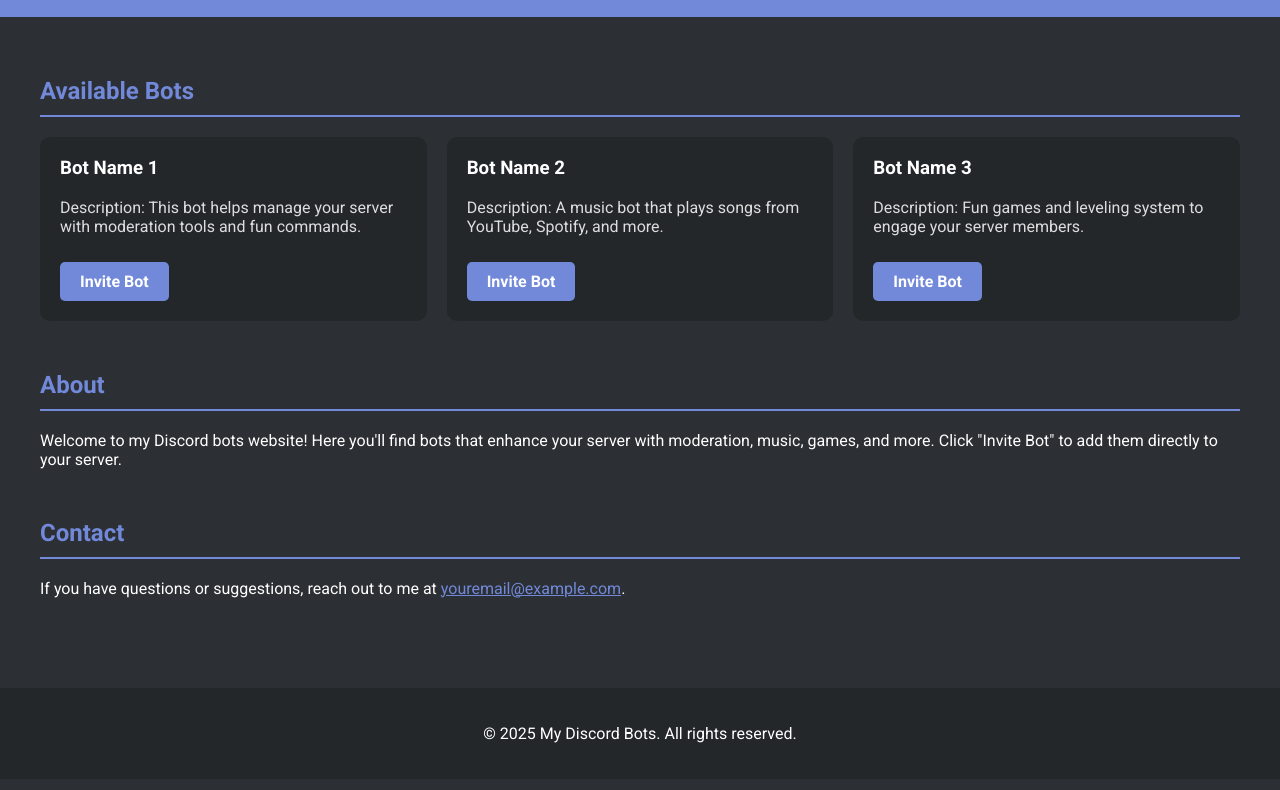
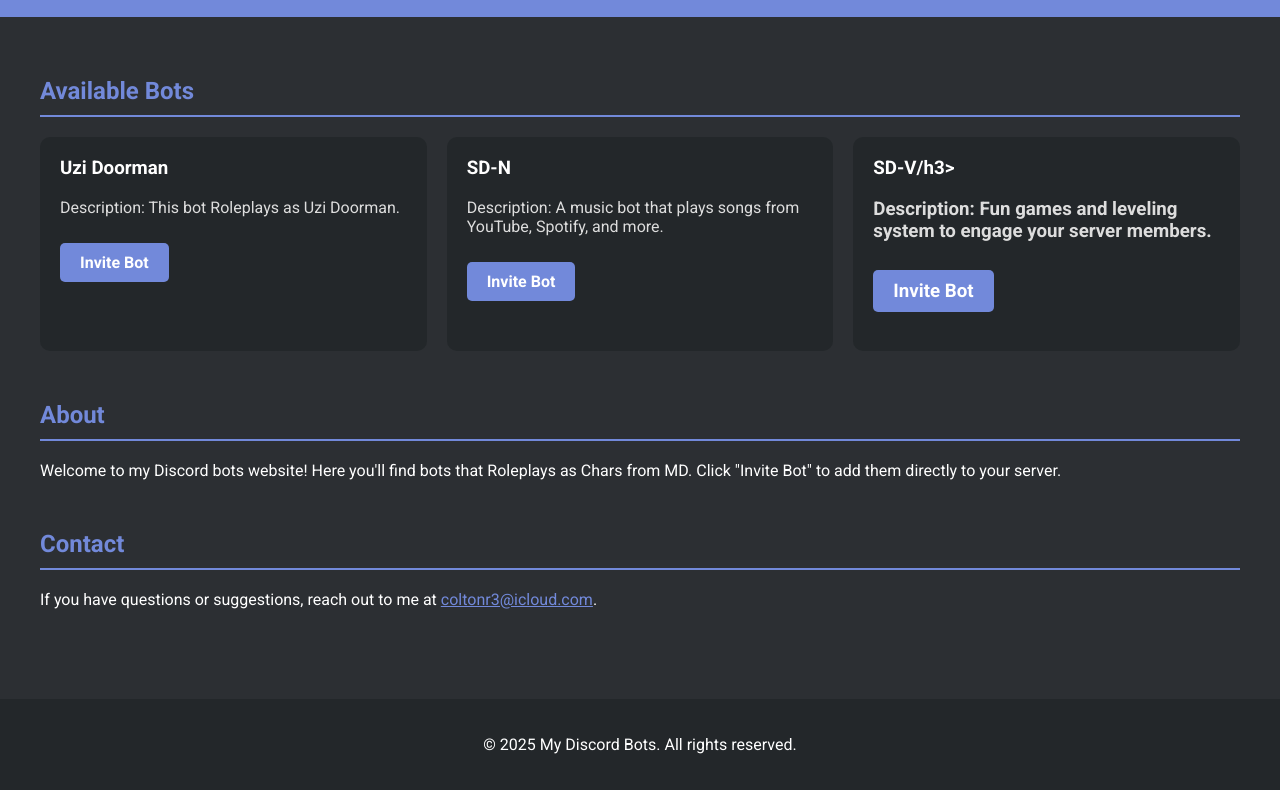
Before and after one commit to coltonsr77/My-Discord-Bots-Website, a plain HTML site: page index.html in a window 1280 px wide. Shown: the part 99-889 px from the top of the page. Drawn offline with Linux system fonts and the light colour scheme.

Commit message:
Update index.html

```diff
--- a/index.html
+++ b/index.html
@@ -108,19 +108,19 @@
       <h2>Available Bots</h2>
       <div class="bot-grid">
         <div class="bot-card">
-          <h3>Bot Name 1</h3>
-          <p>Description: This bot helps manage your server with moderation tools and fun commands.</p>
-          <a href="https://discord.com/oauth2/authorize?client_id=YOUR_BOT_ID_1&scope=bot&permissions=8" class="invite-button" target="_blank">Invite Bot</a>
+          <h3>Uzi Doorman</h3>
+          <p>Description: This bot Roleplays as Uzi Doorman.</p>
+          <a href="https://discord.com/oauth2/authorize?client_id=1413852495687712812" class="invite-button" target="_blank">Invite Bot</a>
         </div>
 
         <div class="bot-card">
-          <h3>Bot Name 2</h3>
+          <h3>SD-N</h3>
           <p>Description: A music bot that plays songs from YouTube, Spotify, and more.</p>
           <a href="https://discord.com/oauth2/authorize?client_id=YOUR_BOT_ID_2&scope=bot&permissions=8" class="invite-button" target="_blank">Invite Bot</a>
         </div>
 
         <div class="bot-card">
-          <h3>Bot Name 3</h3>
+          <h3>SD-V/h3>
           <p>Description: Fun games and leveling system to engage your server members.</p>
           <a href="https://discord.com/oauth2/authorize?client_id=YOUR_BOT_ID_3&scope=bot&permissions=8" class="invite-button" target="_blank">Invite Bot</a>
         </div>
@@ -129,12 +129,12 @@
 
     <section id="about">
       <h2>About</h2>
-      <p>Welcome to my Discord bots website! Here you'll find bots that enhance your server with moderation, music, games, and more. Click "Invite Bot" to add them directly to your server.</p>
+      <p>Welcome to my Discord bots website! Here you'll find bots that Roleplays as Chars from MD. Click "Invite Bot" to add them directly to your server.</p>
     </section>
 
     <section id="contact">
       <h2>Contact</h2>
-      <p>If you have questions or suggestions, reach out to me at <a href="mailto:youremail@example.com" style="color:#7289da;">youremail@example.com</a>.</p>
+      <p>If you have questions or suggestions, reach out to me at <a href="mailto:coltonr3@icloud.com" style="color:#7289da;">coltonr3@icloud.com</a>.</p>
     </section>
   </main>
 
```
